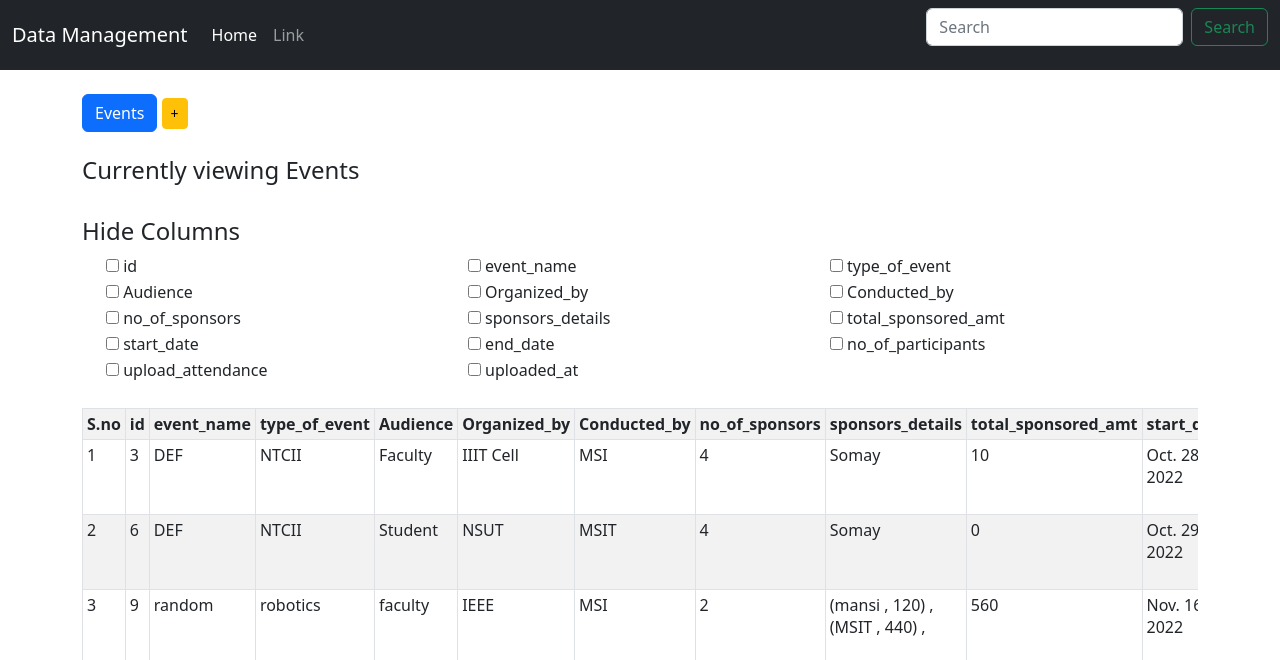
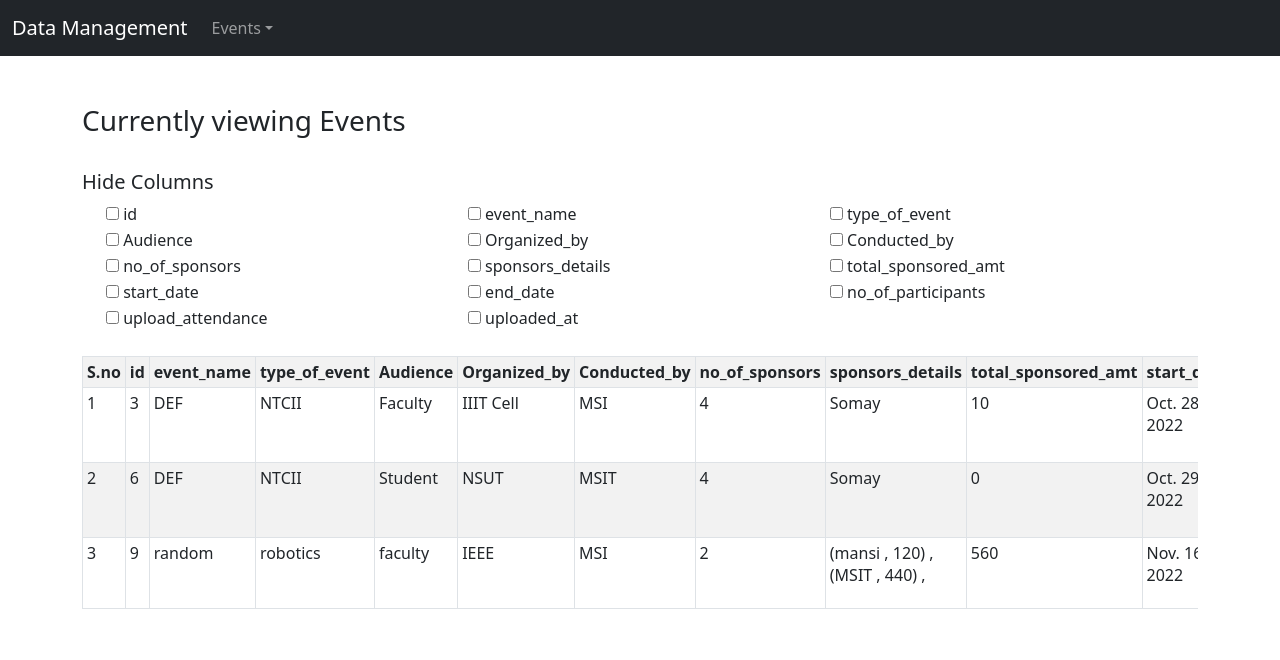
Before and after one commit to Somay-Garg/Data_Management, a Django app: page / in a window 1280 px wide. Shown: the top 660 px of the page. Run offline with Django 4.2, Linux system fonts and the light colour scheme; data comes from the database, SQL or seed files in the repository; both versions use the stored data as it was after the commit; some libraries are stand-ins or nearby versions.

Commit message:
css changes

```diff
--- a/manage_data/templates/base.html
+++ b/manage_data/templates/base.html
@@ -22,19 +22,26 @@
           <button class="navbar-toggler" type="button" data-bs-toggle="collapse" data-bs-target="#navbarSupportedContent" aria-controls="navbarSupportedContent" aria-expanded="false" aria-label="Toggle navigation">
             <span class="navbar-toggler-icon"></span>
           </button>
-          <div class="collapse navbar-collapse" id="navbarSupportedContent">
+          <div class="collapse navbar-collapse" id="navbarsExample02">
             <ul class="navbar-nav me-auto mb-2 mb-lg-0">
-              <li class="nav-item">
+             <!--  <li class="nav-item">
                 <a class="nav-link active" aria-current="page" href="#">Home</a>
               </li>
               <li class="nav-item">
                 <a class="nav-link" href="#">Link</a>
+              </li> -->
+              <li class="nav-item">
+                <a href="#" class="nav-link dropdown-toggle" id="dropdown03" data-toggle="dropdown" aria-haspopup="true" aria-expanded="false" role="button">Events</a>
+                <div class="dropdown-menu" aria-labelledby="dropdown03">
+                  <a class="dropdown-item" href="{% url 'display_events' %}">Display</a>
+                  <a class="dropdown-item" href="{% url 'add_event'%}">Add</a>
+                </div>
               </li>
             </ul>
-            <form class="d-flex">
+            <!-- <form class="d-flex">
               <input class="form-control me-2" type="search" placeholder="Search" aria-label="Search">
               <button class="btn btn-outline-success" type="submit">Search</button>
-            </form>
+            </form> -->
           </div>
         </div>
       </nav>
@@ -46,7 +53,10 @@
 
         {% endblock %}
       </div>
-
+      <script src="https://code.jquery.com/jquery-3.3.1.slim.min.js" integrity="sha384-q8i/X+965DzO0rT7abK41JStQIAqVgRVzpbzo5smXKp4YfRvH+8abtTE1Pi6jizo" crossorigin="anonymous"></script>
+      <script src="https://cdn.jsdelivr.net/npm/popper.js@1.14.7/dist/umd/popper.min.js" integrity="sha384-UO2eT0CpHqdSJQ6hJty5KVphtPhzWj9WO1clHTMGa3JDZwrnQq4sF86dIHNDz0W1" crossorigin="anonymous"></script>
+      <script src="https://cdn.jsdelivr.net/npm/bootstrap@4.3.1/dist/js/bootstrap.min.js" integrity="sha384-JjSmVgyd0p3pXB1rRibZUAYoIIy6OrQ6VrjIEaFf/nJGzIxFDsf4x0xIM+B07jRM" crossorigin="anonymous"></script>
+</body>
 </body>
 
 </html>
--- a/manage_data/templates/index.html
+++ b/manage_data/templates/index.html
@@ -2,21 +2,21 @@
 
 {% block body %}
 
-    <div class="button-group">
+    <!-- <div class="button-group">
 
         <a href="{% url 'display_events' %}" class="btn btn-primary btn-md" role="button">Events</a>
         <a href="{% url 'add_event' %}" class="btn btn-warning btn-sm" role="button">+</a>
 
-    </div>
+    </div> -->
     <div class="table-responsive">
         <div id="wrapper">
 
             <br>
-            <h4>Currently viewing {{ header }}</h4>
+            <h3>Currently viewing {{ header }}</h3>
             <br>
 
             <div>
-                <h4> Hide Columns </h4>
+                <h5> Hide Columns </h5>
                 <div class="checkbox-grid">
                     {% for field in fields %}
                         <li class="form-check form-check-inline" style="list-style: none;"><input type="checkbox" value="hide" name="{{field.name}}_col" id="{{ field.name }}_col" onchange="hide_show_table(this.id);">  {{ field.name }}</li>
```
Also changed, not shown: db.sqlite3, 1 other file.
